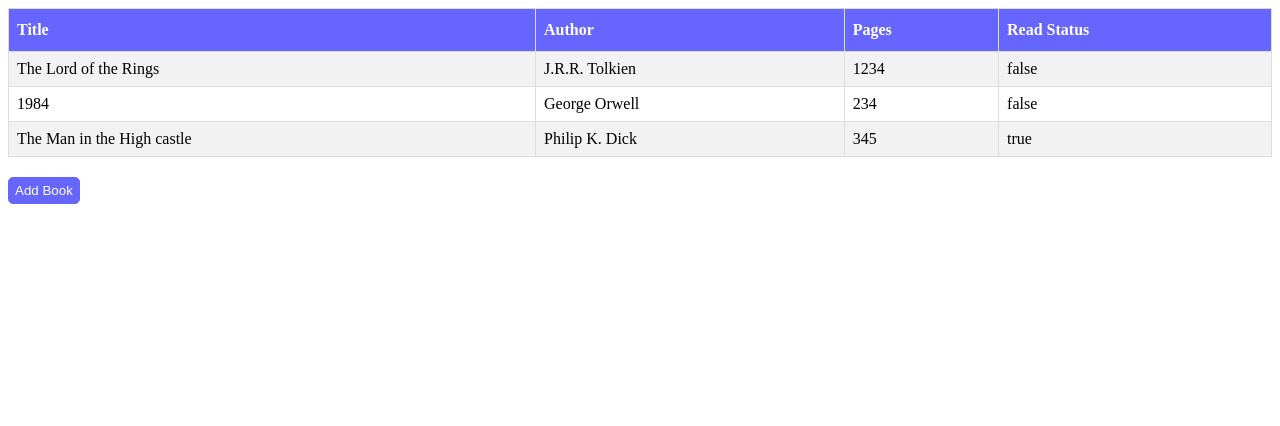
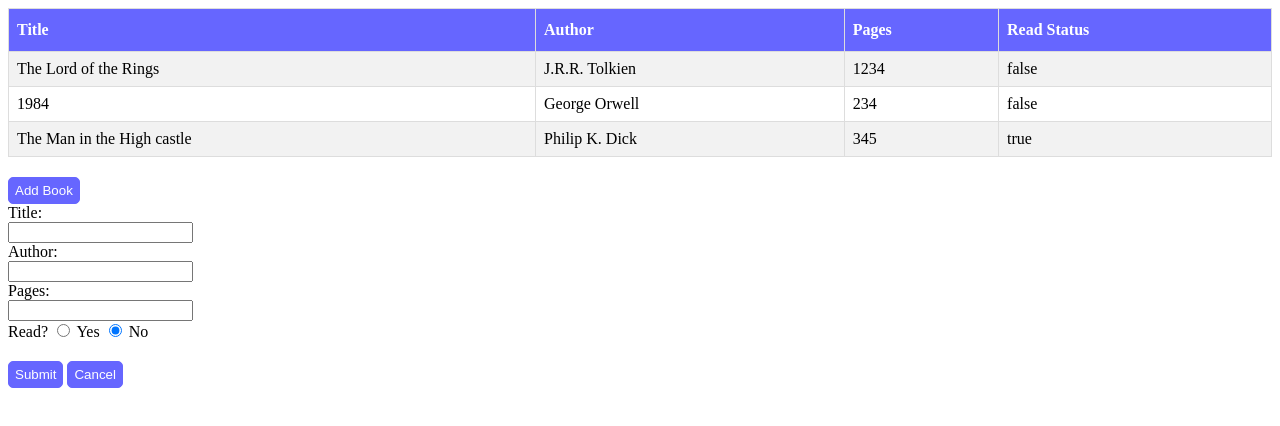
Before and after one commit to Laubenstein/Library, a plain HTML site: page index.html in a window 1280 px wide. Both pictures are taken after a click on the button "Add Book". Drawn offline with Linux system fonts and the light colour scheme.

Commit message:
Add files via upload

```diff
--- a/index.html
+++ b/index.html
@@ -17,6 +17,21 @@
         </tr>
       </table>
       <button type="button" id="addButton">Add Book</button>
+      <div id="addModal" class="modal">
+        <form>
+          Title:<br>
+          <input type="text" required><br>
+          Author:<br>
+          <input type="text" required><br>
+          Pages:<br>
+          <input type="text" required><br>
+          Read?
+          <input type="radio" name="status" value="yes"> Yes
+          <input type="radio" name="status" value="no" checked = true> No<br>
+          <button type="button" id="submitButton">Submit</button>
+          <button type="button" id="cancelButton">Cancel</button>
+        </form>
+      </div>
     </div>
     <script src="script.js"></script>
   </body>
--- a/script.js
+++ b/script.js
@@ -20,10 +20,11 @@ addBook("The Lord of the Rings", "J.R.R. Tolkien", 1234, false);
 addBook("1984", "George Orwell", 234, false);
 addBook("The Man in the High castle", "Philip K. Dick", 345, true);
 
+// Main rendering for the table, should update when new books are added
 function render() {
   fillTable();
 }
-
+// Dynamically pushes all Books into the table
 function fillTable() {
   my_library.forEach(function (e) {
     const values = Object.values(e);
@@ -40,6 +41,17 @@ function fillTable() {
   })
 }
 
+// Open "Add Book" modal
+let addModal = document.getElementById('addModal');
+let addButton = document.getElementById('addButton');
+let cancelButton = document.getElementById('cancelButton');
+addButton.onclick = function() {
+  addModal.style.display = "block";
+}
+cancelButton.onclick = function() {
+  addModal.style.display = "none";
+}
+
 
 
 render();
--- a/styles.css
+++ b/styles.css
@@ -31,3 +31,9 @@ button {
   padding-top: 5px;
   padding-bottom: 5px;
 }
+#addModal {
+  display: none;
+  position: fixed;
+  z-index: 1;
+
+}
```
